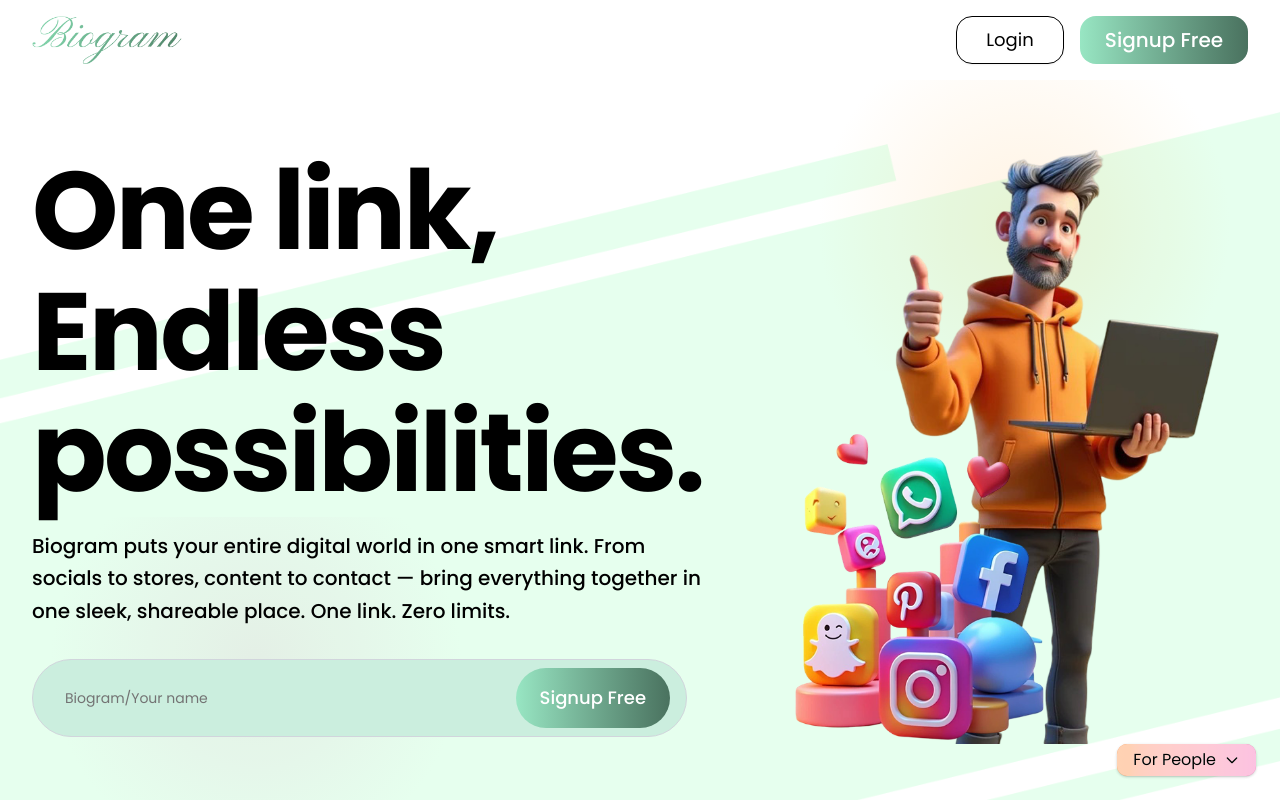
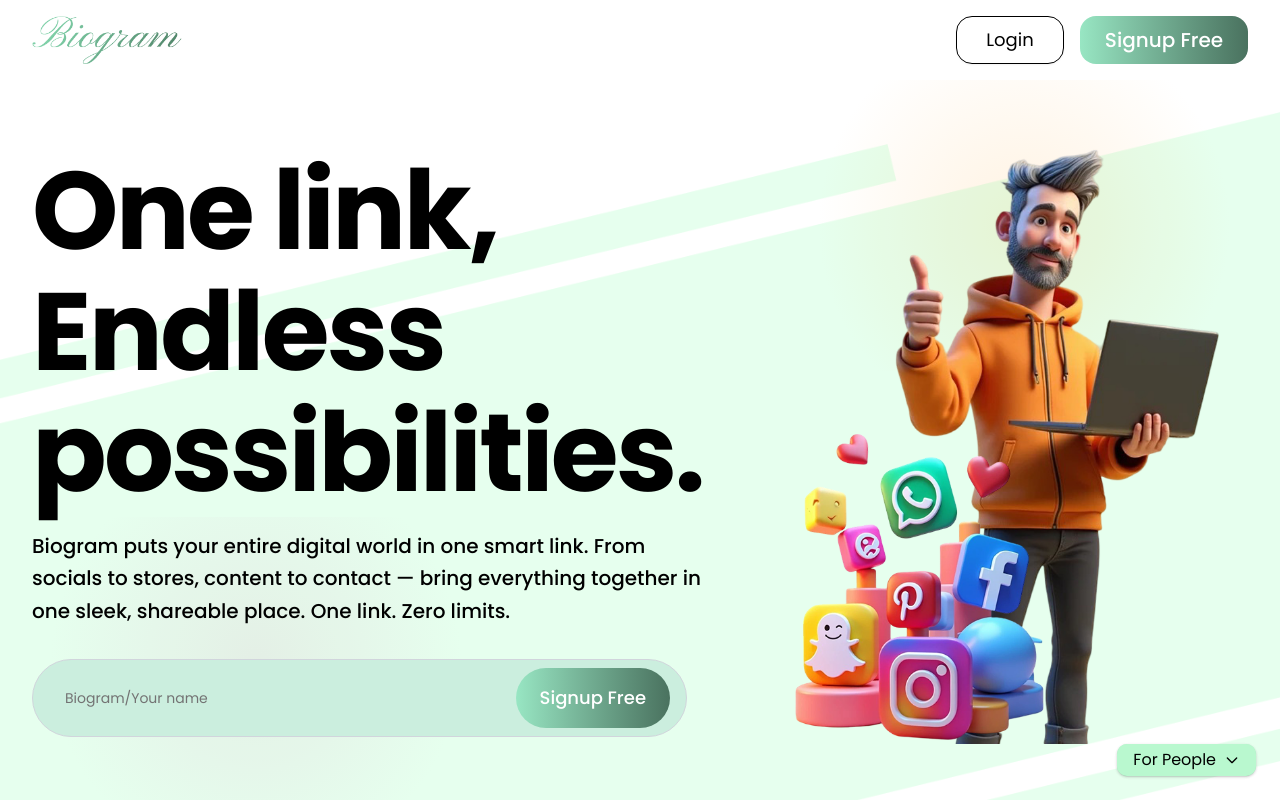
Before and after one commit to FMunir321/biogram, a React (Vite) app: page / in a window 1280 px wide. Shown: the top 800 px of the page. Built offline with nearby package versions, Linux system fonts and the light colour scheme; a web font is replaced by a local one.

Commit message:
Refactor 'For People' button with dropdown in RealTimeAnalyticsHero and LinkInBio components; update styles and integrate React Router links for navigation.

```diff
--- a/src/components/RealTimeAnalyticsHero.tsx
+++ b/src/components/RealTimeAnalyticsHero.tsx
@@ -1,5 +1,6 @@
 import { useState } from "react";
 import world from "../assets/world.png";
+import { Link } from "react-router-dom";
 // import mapPlaceholder from "../assets/map-placeholder.png";
 // import instagramIcon from "../assets/instagram.svg";
 // import tiktokIcon from "../assets/tiktok.svg";
@@ -104,10 +105,10 @@
             </div>
         </div>
 
-        {/* For People Dropdown (Fixed) */}
+       {/* For People Button with Dropdown */}
        <div className="fixed bottom-6 right-6 z-30">
                     <div
-                className="bg-white/70 py-1 px-4 rounded-lg text-black shadow-sm cursor-pointer flex items-center gap-2"
+                        className="bg-green-200 py-1 px-4 rounded-lg text-black shadow-sm cursor-pointer flex items-center gap-2"
                         onClick={() => setIsDropdownOpen(!isDropdownOpen)}
                     >
                         For People
@@ -121,11 +122,10 @@
                         </svg>
                     </div>
                     {isDropdownOpen && (
-                <div className="absolute bottom-full right-0 mb-2 w-48 bg-white rounded-lg shadow-lg overflow-hidden">
+                        <div className="absolute bottom-full right-0 mb-2 w-48 bg-green-200 rounded-lg shadow-lg overflow-hidden">
                             <div className="py-1">
-                        <a href="#" className="block px-4 py-2 text-sm text-gray-700 hover:bg-gray-100">Option 1</a>
-                        <a href="#" className="block px-4 py-2 text-sm text-gray-700 hover:bg-gray-100">Option 2</a>
-                        <a href="#" className="block px-4 py-2 text-sm text-gray-700 hover:bg-gray-100">Option 3</a>
+                                <Link to="/signup" className="block px-4 py-2 text-sm text-gray-700 hover:bg-green-400">Personal</Link>
+                                <Link to="/started" className="block px-4 py-2 text-sm text-gray-700 hover:bg-green-400">Business</Link>
                             </div>
                         </div>
                     )}
--- a/src/components/linkInBio/LinkInBio.tsx
+++ b/src/components/linkInBio/LinkInBio.tsx
@@ -1,5 +1,6 @@
 // src/pages/BioPage.tsx
 import React, { useState } from 'react';
+import { Link } from 'react-router-dom'; // Add this if you're using Link
 import Title from '../linkInBio/Title';
 import GridLayout from '../linkInBio/GridLayout';
 import myBg from "../../assets/my-background.png";
@@ -12,11 +13,11 @@
             className="bg-no-repeat bg-cover bg-center xl:overflow-hidden md:overflow-hidden"
             style={{ backgroundImage: `url(${myBg})` }}
         >
+            <>
                 {/* Left Column */}
-            <div className="h-full ">
+                <div className="h-full">
                     <Title title="Link in Bio" isFullHeight>
                         <div className="space-y-4">
-
                             {/* Add more bio links as needed */}
                         </div>
                     </Title>
@@ -26,11 +27,12 @@
                 <div className="grid grid-rows-2 gap-4 md:gap-6">
                     <Title title="Capture Contacts">
                         <div className="space-y-3">
-
+                            {/* Add content */}
                         </div>
                     </Title>
                     <Title title="Personal QR Code">
                         <div className="flex flex-col items-center justify-center h-full space-y-3">
+                            {/* Add content */}
                         </div>
                     </Title>
                 </div>
@@ -39,16 +41,15 @@
                 <div className="h-full">
                     <Title title="Direct Message" isFullHeight>
                         <div className="space-y-4">
-
-
+                            {/* Add content */}
                         </div>
                     </Title>
                 </div>
 
                 {/* For People Button with Dropdown */}
-            <div className="fixed bottom-6 right-6 z-10">
+                <div className="fixed bottom-6 right-6 z-30">
                     <div
-                    className="bg-gradient-to-r from-orange-500 to-pink-500 py-1 px-4 rounded-lg text-white shadow-sm cursor-pointer flex items-center gap-2"
+                        className="bg-green-200 py-1 px-4 rounded-lg text-black shadow-sm cursor-pointer flex items-center gap-2"
                         onClick={() => setIsDropdownOpen(!isDropdownOpen)}
                     >
                         For People
@@ -62,15 +63,15 @@
                         </svg>
                     </div>
                     {isDropdownOpen && (
-                    <div className="absolute bottom-full right-0 mb-2 w-48 bg-white rounded-lg shadow-lg overflow-hidden">
+                        <div className="absolute bottom-full right-0 mb-2 w-48 bg-green-200 rounded-lg shadow-lg overflow-hidden">
                             <div className="py-1">
-                            <a href="#" className="block px-4 py-2 text-sm text-gray-700 hover:bg-gray-100">Option 1</a>
-                            <a href="#" className="block px-4 py-2 text-sm text-gray-700 hover:bg-gray-100">Option 2</a>
-                            <a href="#" className="block px-4 py-2 text-sm text-gray-700 hover:bg-gray-100">Option 3</a>
+                                <Link to="/signup" className="block px-4 py-2 text-sm text-gray-700 hover:bg-green-400">Personal</Link>
+                                <Link to="/started" className="block px-4 py-2 text-sm text-gray-700 hover:bg-green-400">Business</Link>
                             </div>
                         </div>
                     )}
                 </div>
+            </>
         </GridLayout>
     );
 };
```
Lines whose indentation alone changed are shown as unchanged.
